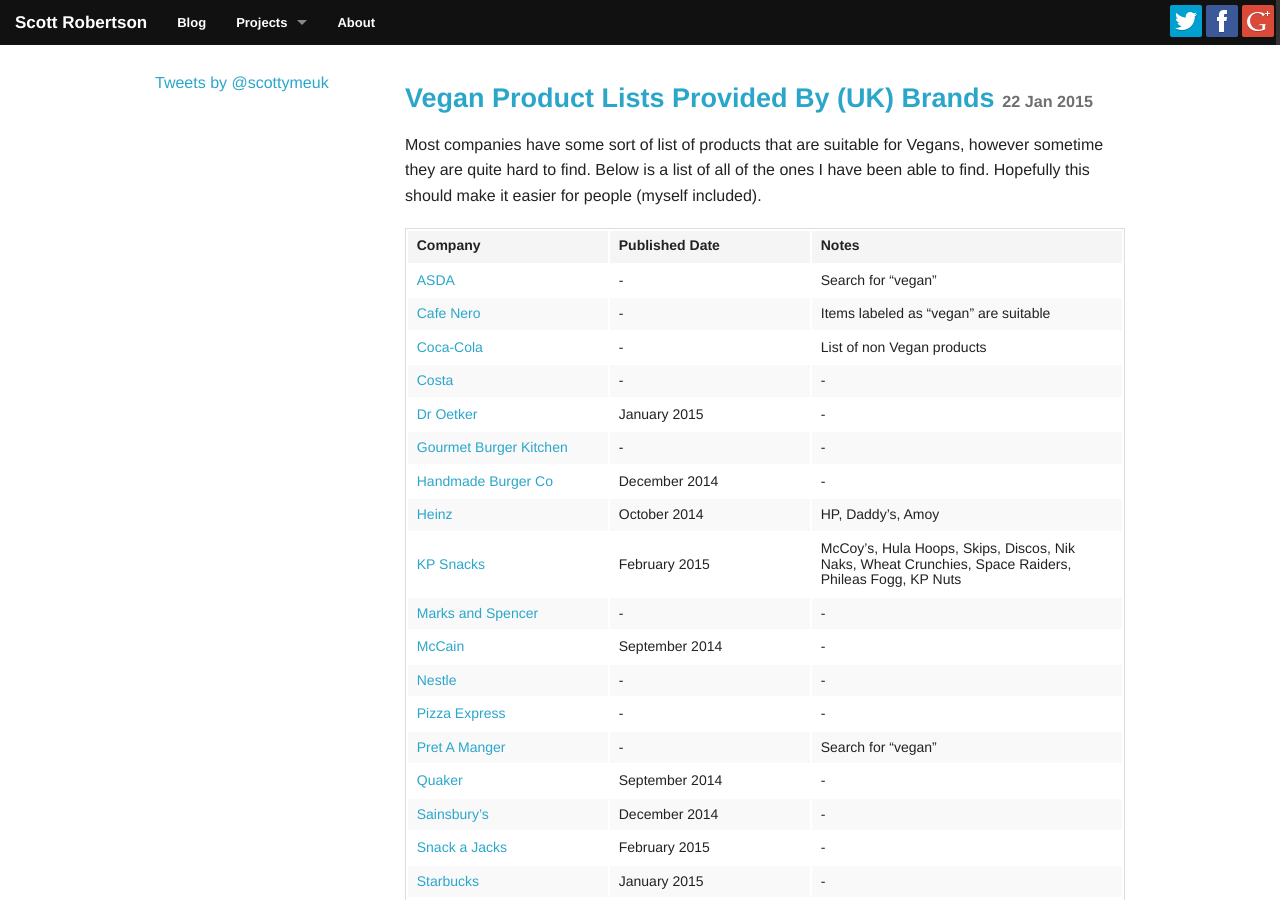
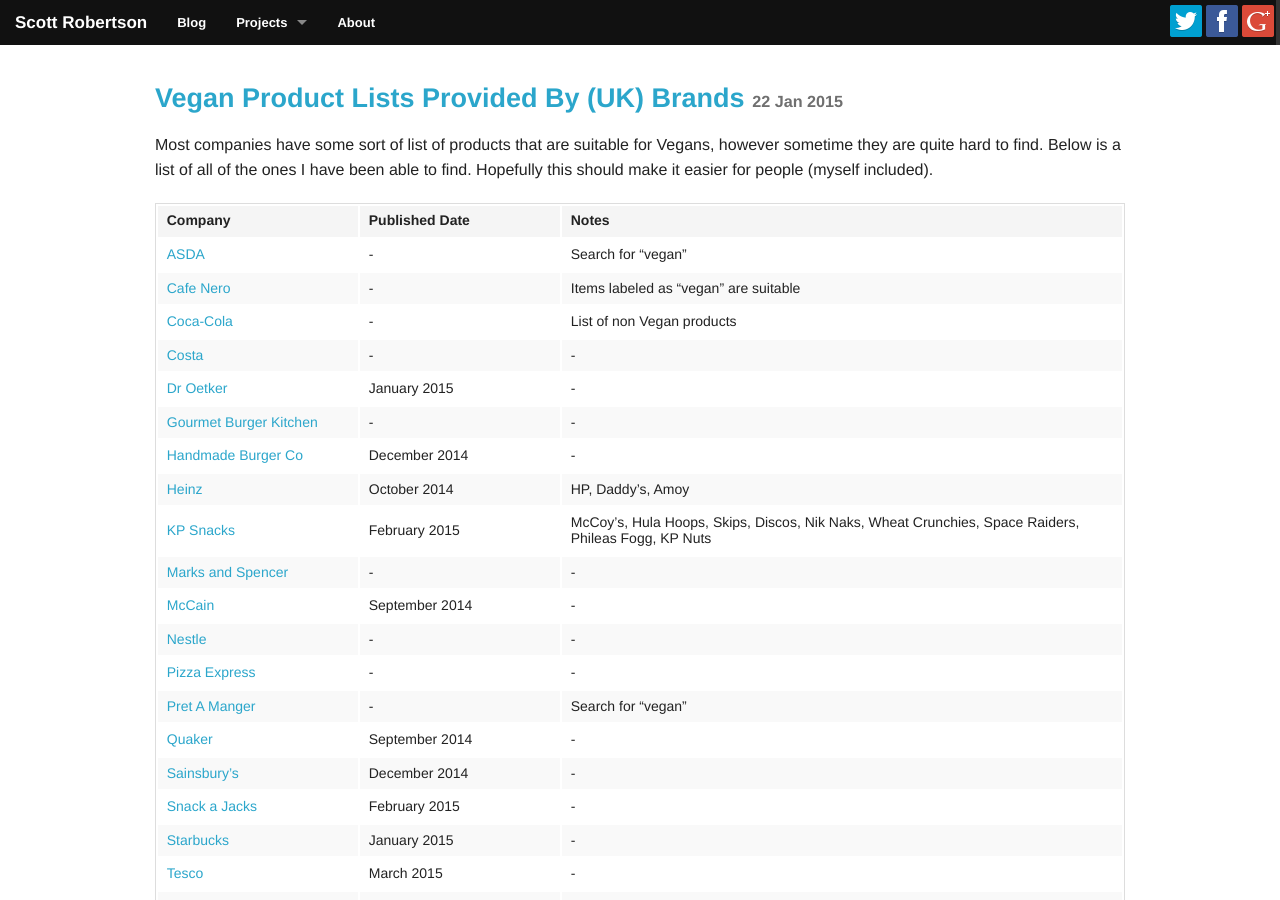
Before and after one commit to scottrobertson/scottrobertson.me, a Jekyll site: the page built from index.html, in a window 1280 px wide and 900 px high. Built offline with Jekyll 4.4.1, drawn with Linux system fonts in a browser that asks for light colours; nearby versions of some CDN libraries; Markdown is read by kramdown in place of the engine named in the settings; the list of posts is cut into pages by our own code; comment, search, counter and statistics services are not loaded.

Commit message:
Update default.html

```diff
--- a/_layouts/default.html
+++ b/_layouts/default.html
@@ -87,16 +87,7 @@
         </nav>
 
         <div class="row">
-
-
-
-            <aside class="large-3 columns">
-                <div class="hide-for-small">
-                    <a class="twitter-timeline" href="https://twitter.com/scottymeuk" data-widget-id="248082399634792449">Tweets by @scottymeuk</a>
-                    <script>!function(d,s,id){var js,fjs=d.getElementsByTagName(s)[0],p=/^http:/.test(d.location)?'http':'https';if(!d.getElementById(id)){js=d.createElement(s);js.id=id;js.src=p+"://platform.twitter.com/widgets.js";fjs.parentNode.insertBefore(js,fjs);}}(document,"script","twitter-wjs");</script>
-                </div>
-            </aside>
-            <div class="large-9 columns" role="content">
+            <div class="large-12 columns" role="content">
                 {{ content }}
             </div>
         </div>
```
